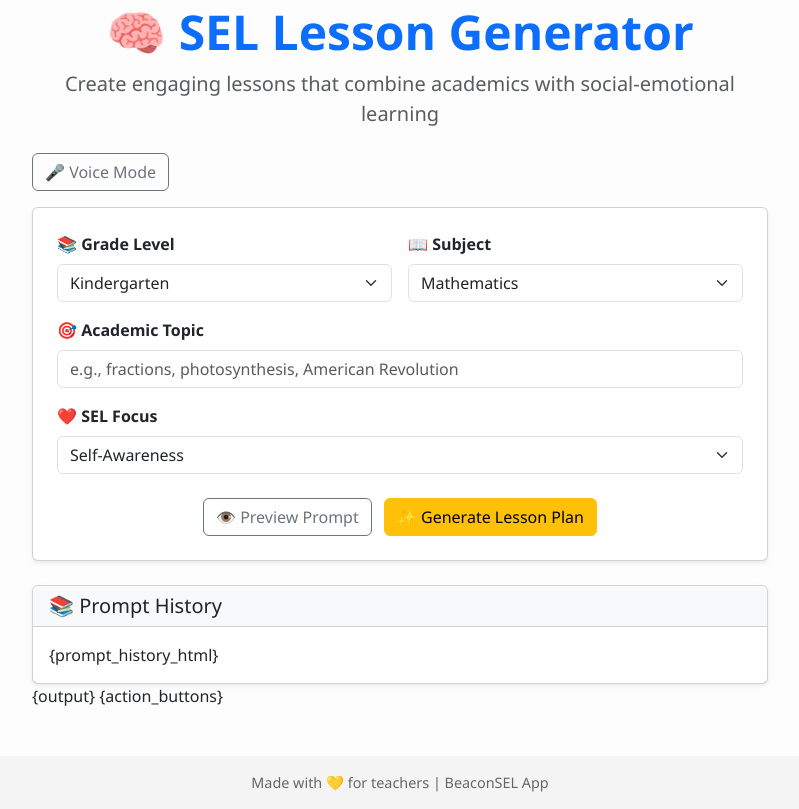
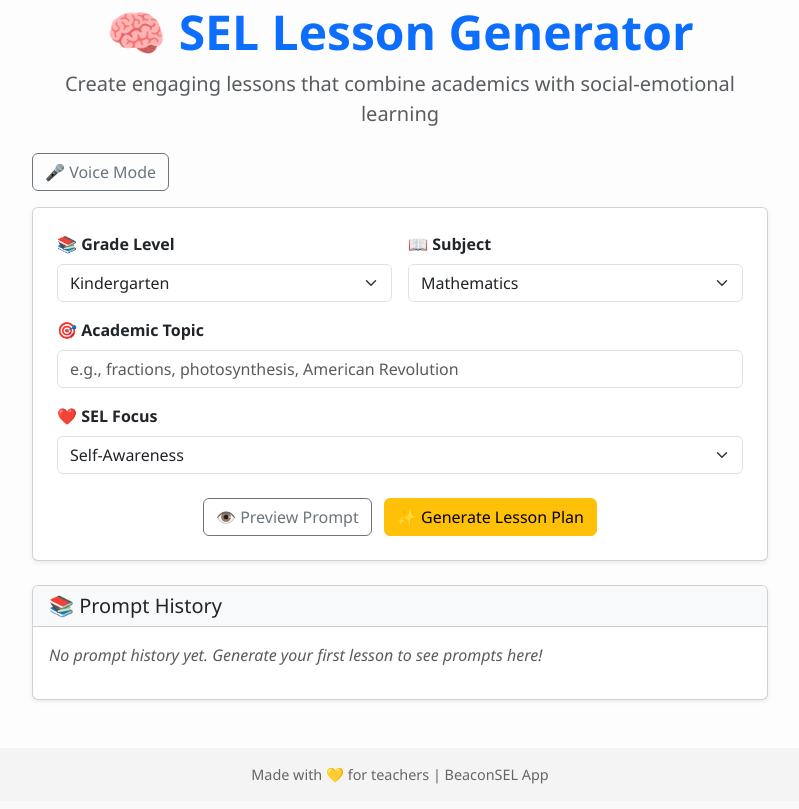
Before and after one commit to ShaneBernauer/SEL-Lesson-Generator, a Flask app: page / in a window 1280 px wide. Shown: the part 83-892 px from the top of the page, without its empty margins (240-1039 px from the left). After the commit the page ends 867 px from the top, so only its background shows below. Run offline with Flask 3, Linux system fonts and the light colour scheme.

Commit message:
Assistant checkpoint: Fix template variable syntax with double curly braces
Assistant generated file changes:
- templates/index.html: Fix template variable syntax from single to double curly braces

---

User prompt:

I still have visible code in this field.

Replit-Commit-Author: Assistant
Replit-Commit-Session-Id: 40cb3b2c-dd18-4d5c-9bd7-438d0621c3e3

```diff
--- a/templates/index.html
+++ b/templates/index.html
@@ -73,7 +73,7 @@
         <h5 class="mb-0">📚 Prompt History</h5>
       </div>
       <div class="card-body">
-        {prompt_history_html}
+        {{ prompt_history_html|safe }}
       </div>
     </div>
 
@@ -117,8 +117,8 @@
       }
     </script>
 
-    {output}
-    {action_buttons}
+    {{ output|safe }}
+    {{ action_buttons|safe }}
   </div>
 </div>
 
```
